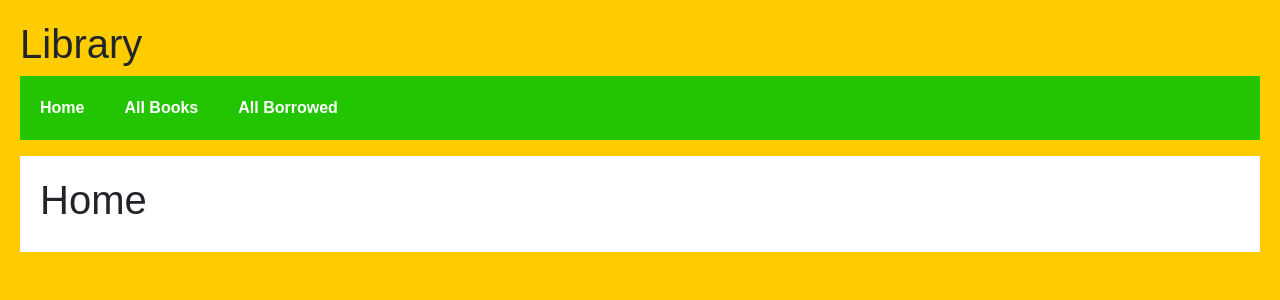
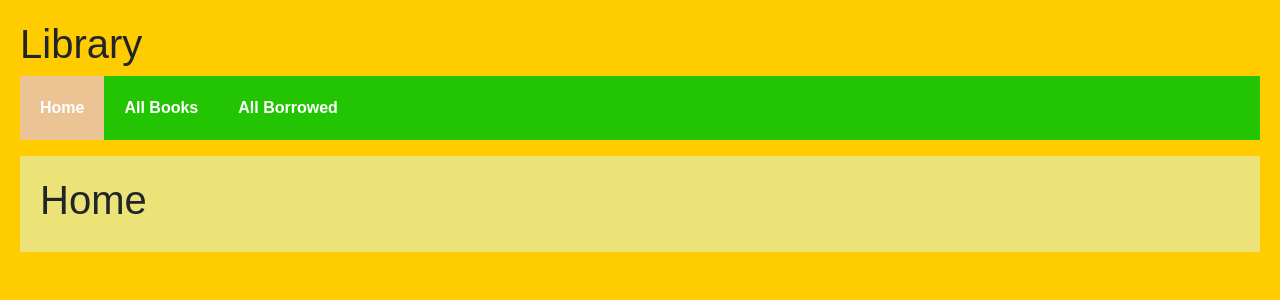
Before and after one commit to pramishacp/library-management-system-react, a React (Create React App) app: page /home in a window 1280 px wide. Shown: the top 300 px of the page. Built offline with nearby package versions, Linux system fonts and the light colour scheme; the HTML template or start-up script is replaced by a standard one.

Commit message:
add styling to index.css

```diff
--- a/src/App.css
+++ b/src/App.css
@@ -36,39 +36,3 @@
     transform: rotate(360deg);
   }
 }
-
-body {
-  background-color: #FFCC00;
-  padding: 20px;
-  margin: 0;
-}
-h1, h2, p, ul, li {
-  font-family: sans-serif;
-}
-ul.header li {
-  display: inline;
-  list-style-type: none;
-  margin: 0;
-}
-ul.header {
-  background-color: rgb(35, 197, 3);
-  padding: 0;
-}
-ul.header li a {
-  color: #FFF;
-  font-weight: bold;
-  text-decoration: none;
-  padding: 20px;
-  display: inline-block;
-}
-.content {
-  background-color: #FFF;
-  padding: 20px;
-}
-.content h2 {
-  padding: 0;
-  margin: 0;
-}
-.content li {
-  margin-bottom: 10px;
-}
--- a/src/App.js
+++ b/src/App.js
@@ -1,5 +1,5 @@
 import React, { Component } from "react";
-import { Route, Navigate, Routes, Link } from "react-router-dom";
+import { Route, Navigate, Routes, Link, NavLink } from "react-router-dom";
 
 import Home from "./components/home";
 import Books from "./components/books";
@@ -14,13 +14,13 @@ function App() {
       <h1>Library</h1>
       <ul className="header">
         <li>
-          <Link to="/">Home</Link>
+          <NavLink exact to="/home">Home</NavLink>
         </li>
         <li>
-          <Link to="/books">All Books</Link>
+          <NavLink to="/books">All Books</NavLink>
         </li>
         <li>
-          <Link to="/borrows">All Borrowed</Link>
+          <NavLink to="/borrows">All Borrowed</NavLink>
         </li>
       </ul>
       <div className="content">
--- a/src/index.css
+++ b/src/index.css
@@ -11,3 +11,42 @@ code {
   font-family: source-code-pro, Menlo, Monaco, Consolas, 'Courier New',
     monospace;
 }
+
+body {
+  background-color: #FFCC00;
+  padding: 20px;
+  margin: 0;
+}
+h1, h2, p, ul, li {
+  font-family: sans-serif;
+}
+ul.header li {
+  display: inline;
+  list-style-type: none;
+  margin: 0;
+}
+ul.header {
+  background-color: rgb(35, 197, 3);
+  padding: 0;
+}
+ul.header li a {
+  color: #FFF;
+  font-weight: bold;
+  text-decoration: none;
+  padding: 20px;
+  display: inline-block;
+}
+.content {
+  background-color: rgb(235, 227, 119);
+  padding: 20px;
+}
+.content h2 {
+  padding: 0;
+  margin: 0;
+}
+.content li {
+  margin-bottom: 10px;
+}
+.active {
+  background-color: #ecc393;
+}
```
